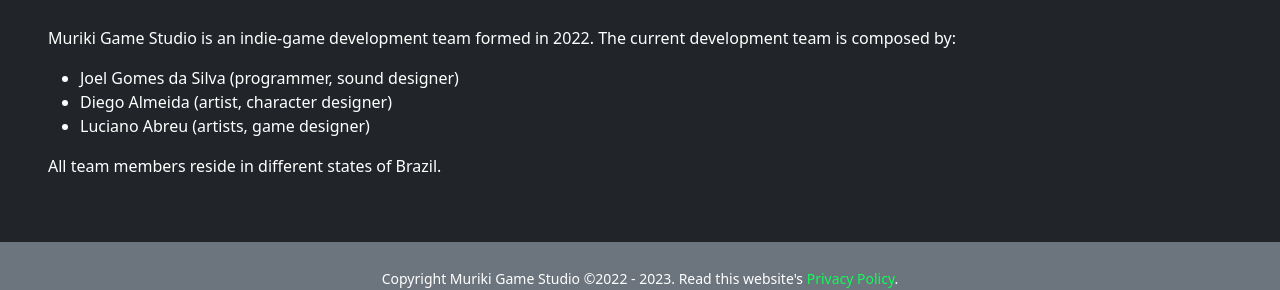
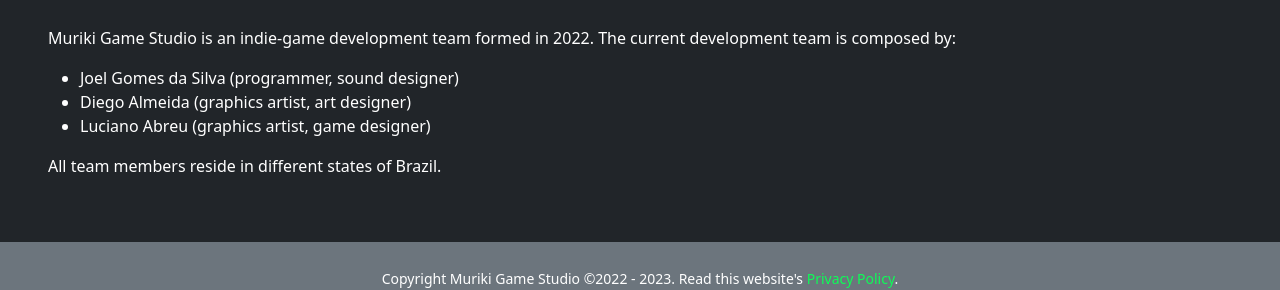
Before and after one commit to murikistudio/murikistudio.com.br, a Jekyll site: the page built from pages/about.md, in a window 1280 px wide. Shown: the part 570-860 px from the top of the page. Built offline with Jekyll 4.4.1, drawn with Linux system fonts in a browser that asks for light colours.

Commit message:
fix: about text

```diff
--- a/pages/about.md
+++ b/pages/about.md
@@ -10,7 +10,7 @@
 The current development team is composed by:
 
 - Joel Gomes da Silva (programmer, sound designer)
-- Diego Almeida (artist, character designer)
-- Luciano Abreu (artists, game designer)
+- Diego Almeida (graphics artist, art designer)
+- Luciano Abreu (graphics artist, game designer)
 
 All team members reside in different states of Brazil.
```
